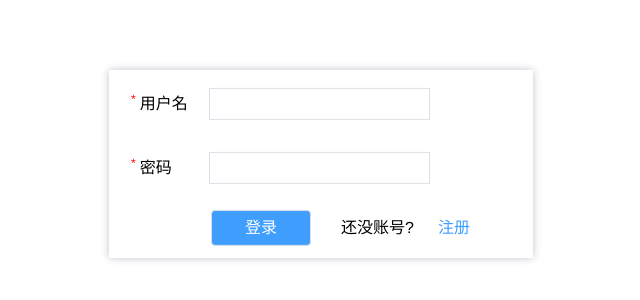
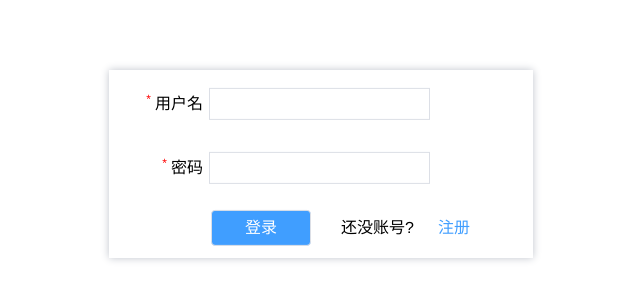
Before and after one commit to huangxiaochang/my_website, a Vue app: page /device_statistic_index/login in a window 1280 px wide. Shown: the part 202-502 px from the top of the page, without its empty margins (319-959 px from the left). Built offline with nearby package versions, Linux system fonts and the light colour scheme.

Commit message:
notify form component

```diff
--- a/src/components/button/button.vue
+++ b/src/components/button/button.vue
@@ -67,6 +67,7 @@
 
 	.button-wrap {
 		display: inline-block;
+		overflow: hidden;
 		white-space: nowrap;
 		outline: none;
 		padding: 8px 14px;
--- a/src/components/form/form.vue
+++ b/src/components/form/form.vue
@@ -29,11 +29,17 @@
 				type: Boolean,
 				default: true
 			},
-			labelStyle: {
-				type: Object,
-				default() {
-					return {}
-				}
+			labelWidth: {
+				type: String,
+				default: '60px'
+			},
+			labelAlign: {
+				type: String,
+				default: 'left'
+			},
+			labelPosition: {
+				type: String,
+				default: 'left'
 			}
 		},
 		created () {
--- a/src/components/form/form_item.vue
+++ b/src/components/form/form_item.vue
@@ -1,7 +1,7 @@
 <template>
 	<label :class="{'is-error': invalid === true}" class="form-item" :style="{display: HForm.inline ? 'inline-block' : 'block'}">
-		<span v-if="label !== undefined" class="item-label" :style="HForm.labelStyle"><sup class="required-item" v-if="required">*</sup><slot name="label">{{ label }}</slot></span>
-		<div class="item-content">
+		<span v-if="label !== undefined" class="item-label" :style="labelStyle"><sup class="required-item" v-if="required">*</sup><slot name="label">{{ label }}</slot></span>
+		<div class="item-content" :style="{width: contentWidth}">
 			<slot></slot>
 			<transition name="fade">
 				<div class="tip" v-if="invalid && isShowMessage && HForm.isShowMessage">
@@ -55,6 +55,17 @@
 					flag = rules && rules.required
 				}
 				return this.isRequired || flag
+			},
+			labelStyle () {
+				return {
+					width: this.HForm.labelWidth,
+					textAlign: this.HForm.labelAlign,
+					display: this.HForm.labelPosition === 'left' ? 'inline-block' : 'block'
+				}
+			},
+			contentWidth () {
+				let wd = this.HForm.labelWidth.match(/^(\d+)(px|%)/)
+				return `calc(100% - (6px + ${wd[1]}${wd[2]})`
 			}
 		},
 		methods: {
--- a/src/components/input/input.vue
+++ b/src/components/input/input.vue
@@ -194,7 +194,7 @@
 	.input-wrap {
 		font-size: 0;
 		position: relative;
-		width: 100%;
+		display: inline-block;
 		.input-inner, .textarea-inner {
 			height: 100%;
 			box-sizing: border-box;
--- a/src/components/notification/notification.vue
+++ b/src/components/notification/notification.vue
@@ -120,10 +120,11 @@
 	.notification-wrap {
 		position: fixed;
 		border: 1px solid $wrap-border-color;
+		border-radius: 10px;
 		background: #fff;
 		box-shadow: 0 0 10px $shadow-color;
 		padding: 12px 18px;
-		min-width: 200px;
+		min-width: 300px;
 		max-width: 600px;
 		overflow: hidden;
 		box-sizing: border-box;
--- a/src/views/home/index.vue
+++ b/src/views/home/index.vue
@@ -26,7 +26,7 @@
 				</h-sub-menu>
 			</template>
 		</h-menu>
-		<div class="main-container" @click="isCollapse = !isCollapse">
+		<div :class="{'main-container': true, 'main-container-collapse': isCollapse}">
 			weqe
 		</div>
 	</section>
@@ -83,6 +83,9 @@
 			font-size: 16px;
 			padding: 10px 0 10px 10px;
 			box-sizing: border-box;
+			&.main-container-collapse {
+				width: calc(100% - 42px);
+			}
 			.more_btn {
 				font-size: 28px;
 				position: absolute;
@@ -95,9 +98,6 @@
 					transform: rotateZ(360deg);
 				}
 			}
-			&.hidle-wrap {
-				width: calc(100% - 65px);
-			}
 		}
 	}
 </style>
--- a/src/views/login/index.vue
+++ b/src/views/login/index.vue
@@ -1,5 +1,5 @@
 <template>
-	<h-form ref="ruleForm" class="form-wrap" :model="login_form" :rules="login_rules" :label-style="{ width: '76px'}">
+	<h-form ref="ruleForm" class="form-wrap" :model="login_form" :rules="login_rules" labelWidth="76px" labelAlign="right">
 		<h-form-item label="用户名" prop="name">
 			<h-input type="text" v-model="login_form.name"></h-input>
 		</h-form-item>
@@ -60,16 +60,6 @@
 				this.$router.push({
 					path: '/register'
 				})
-			},
-			get_code (email) {
-				get_code(email).then((res) => {
-					console.log(res, 'code')
-				})
-			},
-			user_registion () {
-				register(this.registion).then((res) => {
-					console.log(res)
-				})
 			}
 		}
 	}
--- a/src/views/login/register.vue
+++ b/src/views/login/register.vue
@@ -1,5 +1,5 @@
 <template>
-	<h-form class="form-wrap" :model="form" ref="form" :rules="rules" :label-style="{width: '84px'}">
+	<h-form class="form-wrap" :model="form" ref="form" :rules="rules" labelWidth="84px">
 		<h-form-item label="用户名" prop="name">
 			<h-input v-model="form.name"></h-input>
 		</h-form-item>
@@ -12,8 +12,9 @@
 		<h-form-item label="邮箱" prop="email">
 			<h-input v-model="form.email"></h-input>
 		</h-form-item>
-		<h-form-item label="验证码" prop="code">
+		<h-form-item label="验证码" prop="code" style="width: 100%;">
 			<h-input v-model="form.code"></h-input>
+			<h-button @click="get_code" style="display: inline-block;width: 100px">获取验证码</h-button>
 		</h-form-item>
 		<h-button style="width: 100px;margin-left: 90px;" type="primary" @click="register">注册</h-button>
 		<span style="margin-left: 30px;">已有账号?<h-button type="text" @click="to_login">登录</h-button></span>
@@ -52,6 +53,15 @@
 			}
 		},
 		methods: {
+			get_code (email) {
+				get_code(email).then((res) => {
+					this.$notify({
+						type: res.success === 1 ? 'success' : 'warning',
+						message: res.msg,
+						autoClose: false
+					})
+				})
+			},
 			register () {
 				this.$refs.form.validate((valid) => {
 					if (valid) {
```
